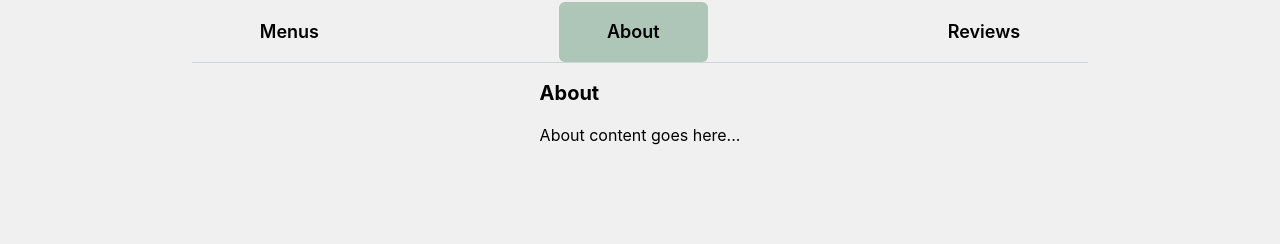
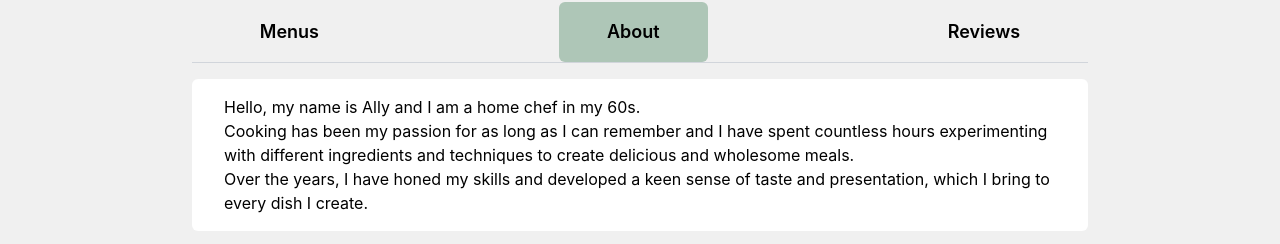
Before and after one commit to yemrebeskan/NeighboorFood, a React (Create React App) app in the folder ui/: page /chef/1 in a window 1280 px wide. Both pictures are taken after a click on the button "About". Shown: the part 654-898 px from the top of the page. Before the commit the page ends 817 px from the top, so only its background shows below. Built offline with nearby package versions, Linux system fonts and the light colour scheme.

Commit message:
Add 'about' section

```diff
--- a/ui/src/components/chefpageComponents/ChefAbout.js
+++ b/ui/src/components/chefpageComponents/ChefAbout.js
@@ -1,12 +1,17 @@
-import React from 'react';
+// ChefAbout.js
+import React from 'react'
 
-const ChefAbout = () => {
-    return (
-        <div>
-            <h2 className="text-xl font-bold mb-4">About</h2>
-            <p>About content goes here...</p>
-        </div>
-    );
-};
+const ChefAbout = ({ about }) => {
+  return (
+    <div className="bg-white px-8 py-4 rounded-md">
+      <div>
+        {about.split('\n').map((i, key) => {
+          return <div key={key}>{i}</div>
+        })}
+      </div>
 
-export default ChefAbout;
+    </div>
+  )
+}
+
+export default ChefAbout
--- a/ui/src/components/chefpageComponents/SectionIndicator.js
+++ b/ui/src/components/chefpageComponents/SectionIndicator.js
@@ -5,6 +5,10 @@ import ChefAbout from './ChefAbout';
 import ChefReviews from './ChefReviews';
 
 function SectionIndicator() {
+  //This should come from backend
+  const aboutText =
+"Hello, my name is Ally and I am a home chef in my 60s.\nCooking has been my passion for as long as I can remember and I have spent countless hours experimenting with different ingredients and techniques to create delicious and wholesome meals.\nOver the years, I have honed my skills and developed a keen sense of taste and presentation, which I bring to every dish I create."
+
   const [selectedSection, setSelectedSection] = useState('Menus');
 
   const sections = ['Menus', 'About', 'Reviews'];
@@ -18,7 +22,7 @@ function SectionIndicator() {
       case 'Menus':
         return <ChefMenus />;
       case 'About':
-        return <ChefAbout />;
+        return <ChefAbout about={aboutText} />;
       case 'Reviews':
         return <ChefReviews />;
       default:
```
